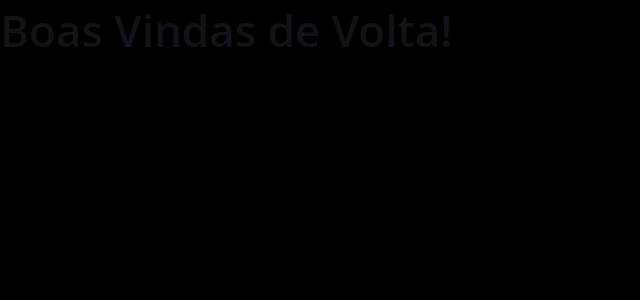
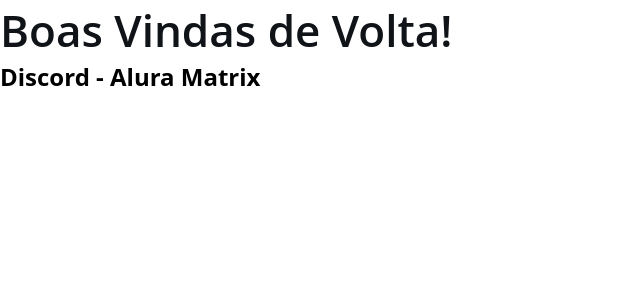
Before and after one commit to fndaraujo/aluracord, a Next.js app: page / in a window 1280 px wide. Shown: the top 300 px of the page, without its empty margins (0-640 px from the left). Built offline with nearby package versions, Linux system fonts and the light colour scheme.

Commit message:
Remove standard css inside react component

```diff
--- a/pages/index.js
+++ b/pages/index.js
@@ -47,7 +47,7 @@
 
 function HomePage() {
 	return (
-		<div style={{ background: 'black' }} >
+		<div>
 			<GlobalStyle />
 			<Title tag="h1">Boas Vindas de Volta!</Title>
 			<h2>Discord - Alura Matrix</h2>
```
